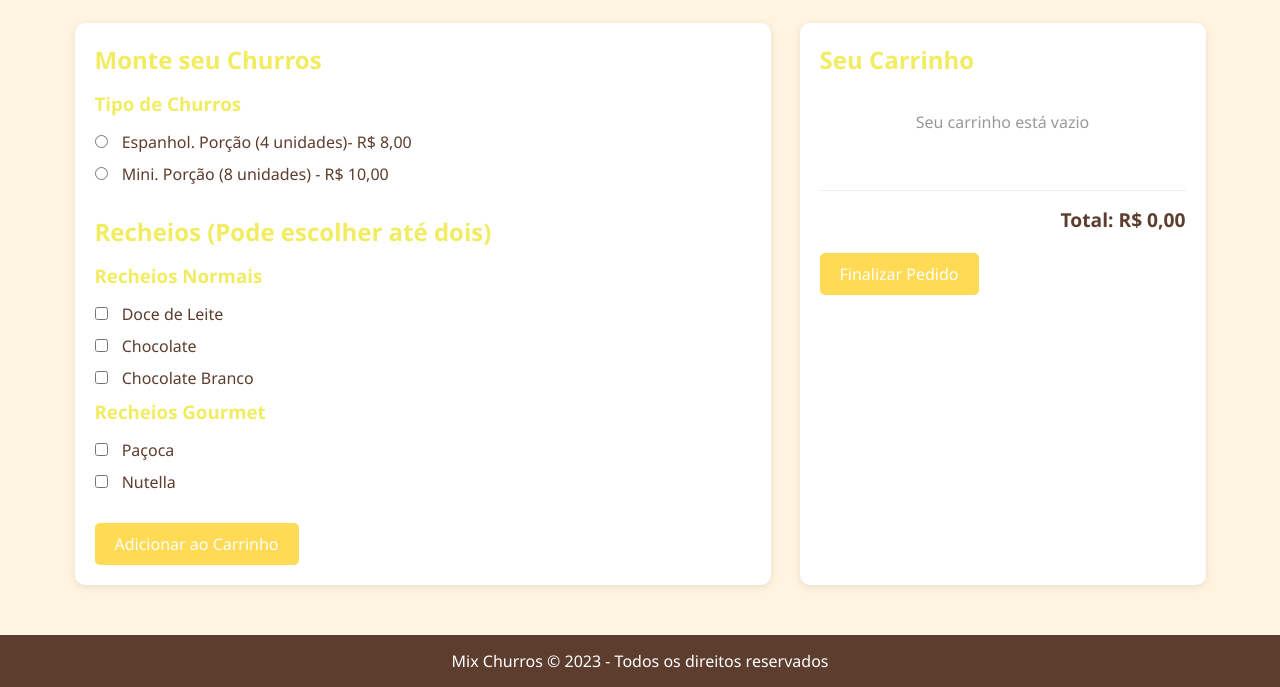
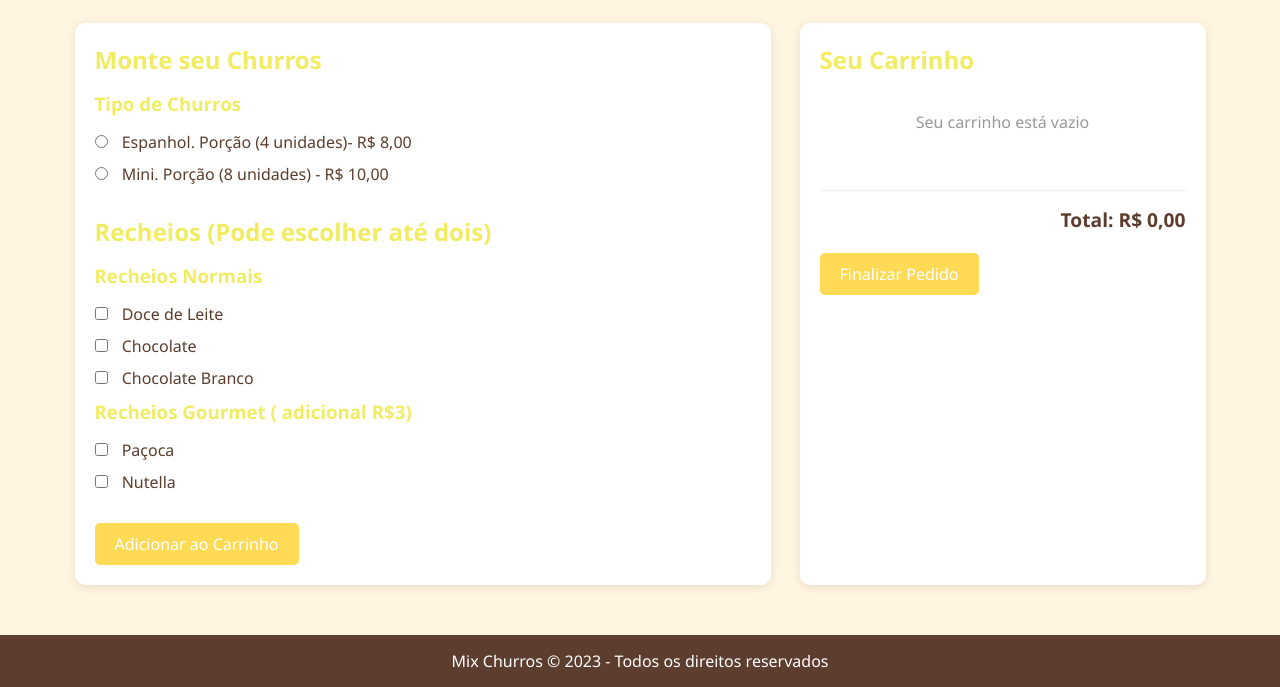
Before and after one commit to Davi20091213/site-feira-de-neg-cios, a plain HTML site: page index.html in a window 1280 px wide. Shown: the part 117-804 px from the top of the page. Drawn offline with Linux system fonts and the light colour scheme.

Commit message:
Add files via upload

```diff
--- a/index.html
+++ b/index.html
@@ -55,7 +55,7 @@
                         <label for="chocolate-branco">Chocolate Branco</label>
                     </div>
 
-                    <h3>Recheios Gourmet</h3>
+                    <h3>Recheios Gourmet ( adicional R$3)</h3>
                     <div class="opcao">
 
                     </div>
```
